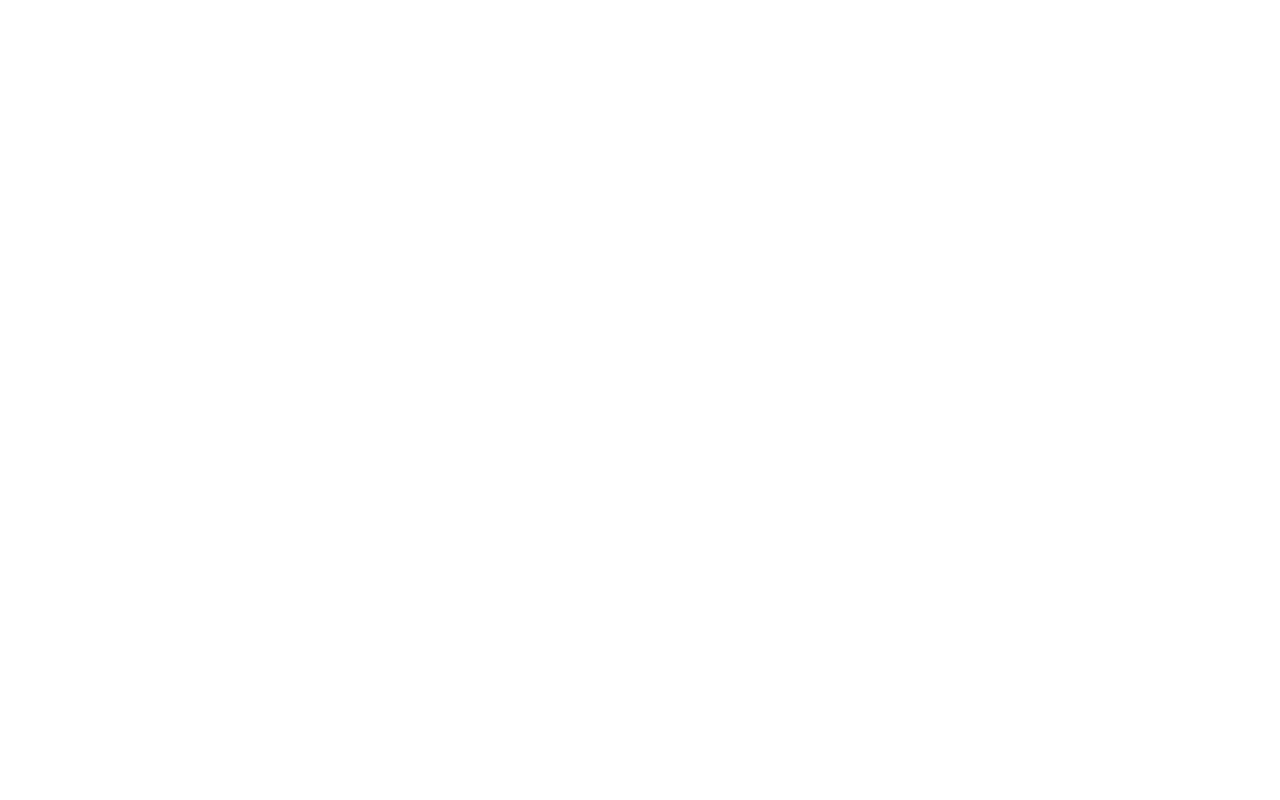
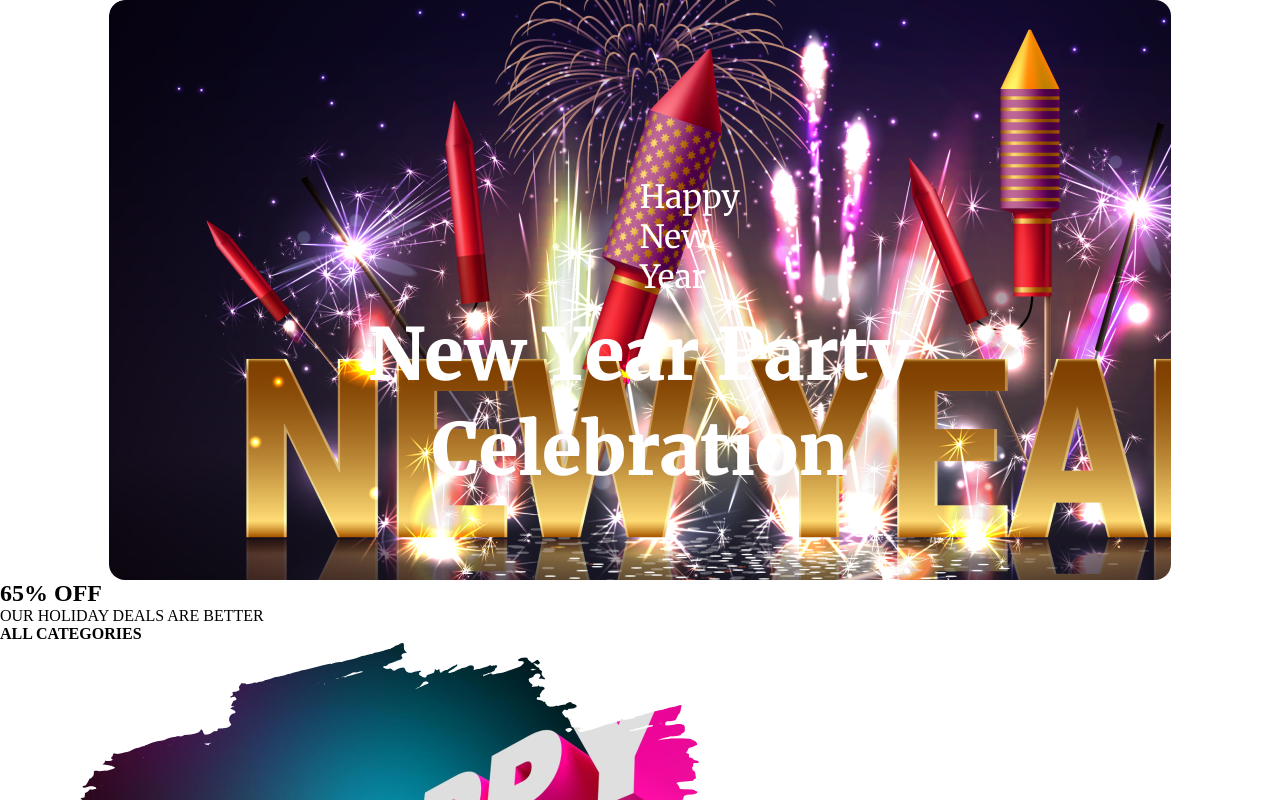
Before and after one commit to ShumaiyaAkter/A1-New-Year-Sale-Banner, a plain HTML site: page index.html in a window 1280 px wide. Shown: the top 800 px of the page. Drawn offline with Linux system fonts and the light colour scheme.

Commit message:
header added

```diff
--- a/index.html
+++ b/index.html
@@ -4,6 +4,36 @@
     <meta charset="UTF-8" />
     <meta name="viewport" content="width=device-width, initial-scale=1.0" />
     <title>New Year Sale Banner</title>
+    <link rel="preconnect" href="https://fonts.googleapis.com" />
+    <link rel="preconnect" href="https://fonts.gstatic.com" crossorigin />
+    <link
+      href="https://fonts.googleapis.com/css2?family=Inter:wght@100;200;300;400;500;600;700;800;900&family=Merriweather:ital,wght@0,300;0,400;0,700;0,900;1,300;1,400;1,700;1,900&display=swap"
+      rel="stylesheet"
+    />
+    <link rel="stylesheet" href="styles/style.css" />
   </head>
-  <body></body>
+  <body>
+    <header>
+      <section class="container">
+        <div class="new-year-banner">
+          <h3>Happy New Year</h3>
+          <h1>New Year Party <br />Celebration</h1>
+        </div>
+      </section>
+
+      <section class="sale-container">
+        <div class="sale-content">
+          <div class="sale-context">
+            <h2>65% OFF</h2>
+            <p>OUR HOLIDAY DEALS ARE BETTER</p>
+            <h4>ALL CATEGORIES</h4>
+          </div>
+
+          <div class="sale-image">
+            <img src="resources/New-Year-Photo.png" alt="" />
+          </div>
+        </div>
+      </section>
+    </header>
+  </body>
 </html>
--- /dev/null
+++ b/styles/style.css
@@ -0,0 +1,40 @@
+*{
+    margin: 0;
+    padding: 0;
+}
+.container{
+    width: 83%;
+    max-width: 1320px;
+    margin: 0 auto;
+}
+.new-year-banner{
+    background-image: url("../resources/Banner.png");
+    width: 100%;
+    height: 580px;
+    border-radius: 16px;
+    flex-shrink: 0;
+    background-position: absolute;
+    background-repeat: none;
+
+}
+.container h3{
+    color: #FFF;
+text-align: center;
+font-family: Merriweather;
+font-size: 32px;
+font-style: normal;
+font-weight: 400;
+line-height: normal;
+padding: 177px 530px 10px 531px;
+position: relative;
+}
+.container h1{
+    color: #FFF;
+text-align: center;
+position: relative;
+font-family: Merriweather;
+font-size: 72px;
+font-style: normal;
+font-weight: 900;
+line-height: 95px; /* 131.944% */
+}
```
Also changed, not shown: resources/Banner.png (renamed from resources/Banner Image.png), resources/Ellipse-1.png (renamed from resources/Ellipse 1.png), resources/Group-44.png (renamed from resources/Group 44.png), resources/Group-61.png (renamed from resources/Group 61.png), resources/Group-70.png (renamed from resources/Group 70.png), resources/Group-75.png (renamed from resources/Group 75.png), resources/Group-96.png (renamed from resources/Group 96.png), resources/New-Year-Photo.png (renamed from resources/New Year Photo.png), resources/Rectangle-1.png (renamed from resources/Rectangle 1.png), resources/Rectangle-2.png (renamed from resources/Rectangle 2.png), resources/Rectangle-3.png (renamed from resources/Rectangle 3.png), resources/Rectangle-4.png (renamed from resources/Rectangle 4.png), resources/Rectangle-5.png (renamed from resources/Rectangle 5.png), resources/Rectangle-6.png (renamed from resources/Rectangle 6.png), 2 more files.
